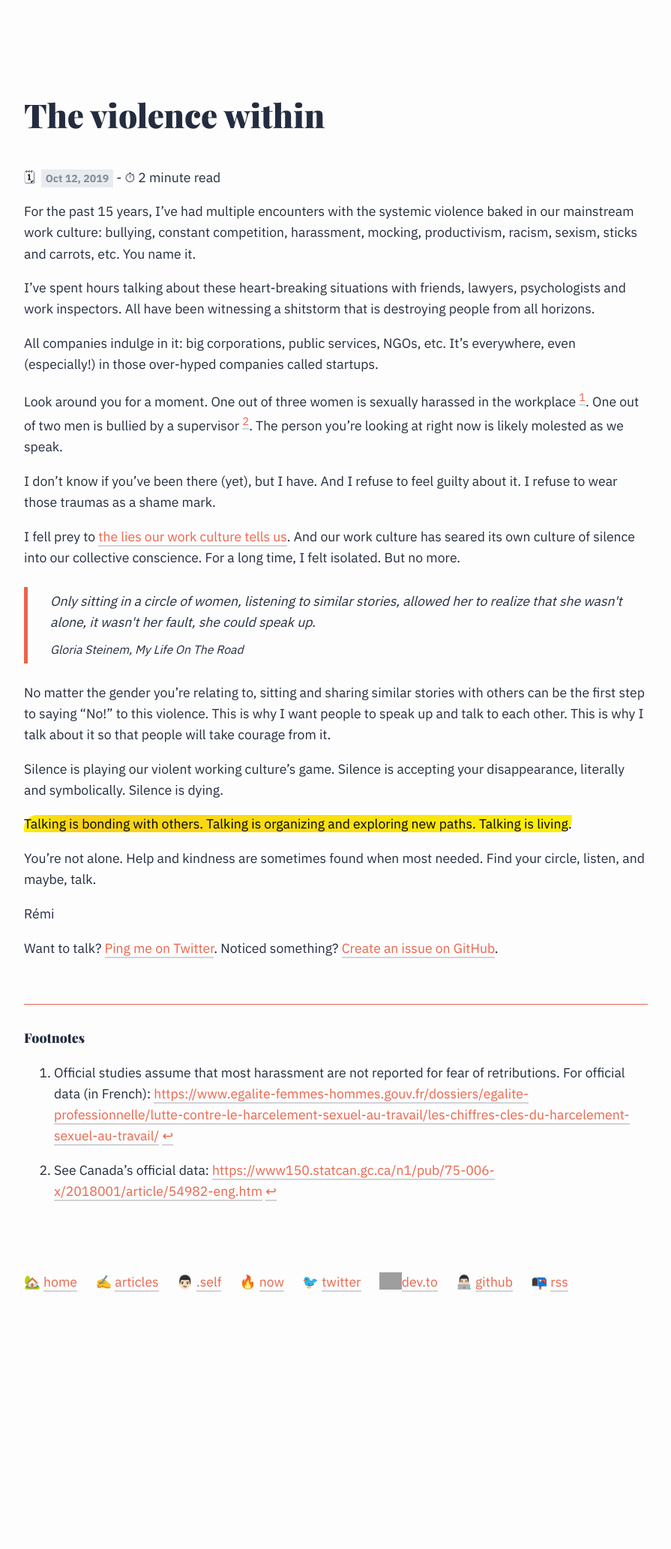
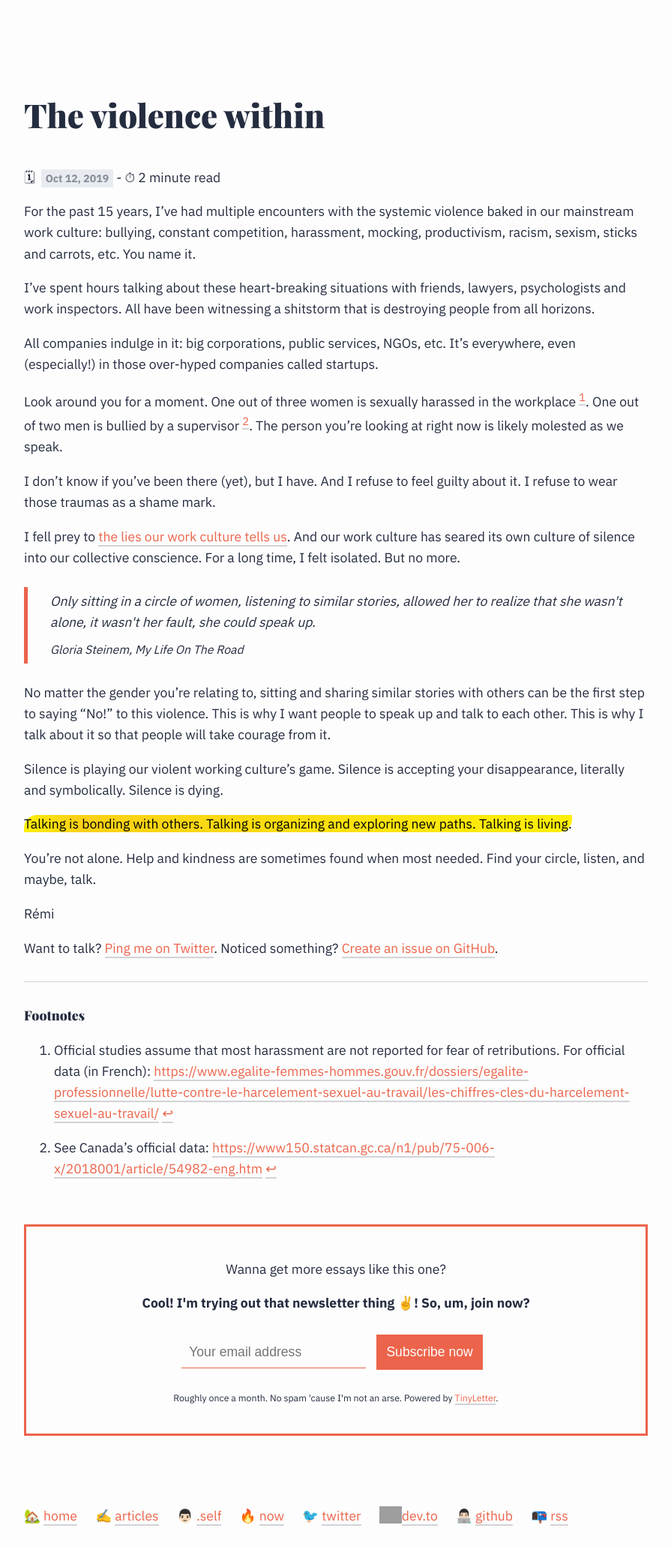
Before and after one commit to merciremi/remicodes, a Jekyll site: the page built from _posts/2019-10-12-the-violence-within.md, in a window 1280 px wide. Shown: the whole page at 75% size, without its empty margins (192-1087 px from the left). Built offline with Jekyll 4.4.1, drawn with Linux system fonts in a browser that asks for light colours; some web fonts are replaced; before the commit the page ends 1754 px from its top, so only the background shows below that; grey boxes are pictures that could not be loaded.

Commit message:
Add newsletter form

```diff
--- /dev/null
+++ b/_includes/newsletter.html
@@ -0,0 +1,16 @@
+<form class="newsletter-block"
+      action="https://tinyletter.com/merciremi"
+      method="post"
+      target="popupwindow"
+      onsubmit="window.open('https://tinyletter.com/merciremi', 'popupwindow', 'scrollbars=yes,width=800,height=600');return true">
+  <p>Wanna get more essays like this one?</p>
+  <p>
+    <strong>Cool! I'm trying out that newsletter thing ✌️! So, um, join now?</strong>
+  </p>
+  <p>
+    <input type="text" name="email" placeholder="Your email address" id="tlemail" />
+    <input type="submit" value="Subscribe now" id="tlsubmit" />
+  </p>
+  <input type="hidden" value="1" name="embed"/>
+  <p class="newsletter-credits">Roughly once a month. No spam 'cause I'm not an arse. Powered by <a href="https://tinyletter.com" target="_blank">TinyLetter</a>.</p>
+</form>
--- a/_layouts/post.html
+++ b/_layouts/post.html
@@ -22,4 +22,6 @@ layout: default
   </div>
 
   {{ content }}
+
+  {% include newsletter.html %}
 </article>
--- a/_sass/_base.scss
+++ b/_sass/_base.scss
@@ -13,6 +13,7 @@ $cite-font-size: 0.9em;
 $font-color: rgba(36, 44, 63, 1);
 $body-background-color: rgba(253, 253, 253, 1);
 $link-color: rgba(236, 100, 75, 1);
+$dark-link-color: rgba(189, 62, 40, 1);
 $transparent-link-color: rgba(236, 100, 75, 0.1);
 $opaque-background-color: rgba(232, 236, 241, 1);
 
--- a/_sass/_layout.scss
+++ b/_sass/_layout.scss
@@ -169,8 +169,8 @@ cite::selection {
     font-weight: bold;
   }
   padding-top: 30px;
-  margin-top: 60px;
-  border-top: 1px var(--link-color) solid;
+  margin-top: 30px;
+  border-top: 1px $dark-grey solid;
 }
 .highlight {
   border-radius: 1em 0 1em 0;
@@ -192,6 +192,34 @@ mark {
 }
 .inlined {
   display: inline-block;
+}
+.newsletter-block {
+  border: 3px solid $link-color;
+  text-align: center;
+  padding: 25px;
+  margin-top: 60px;
+  #tlemail {
+    padding: 10px 10px 10px 10px;
+    border: none;
+    border-bottom: 1px solid $link-color;
+    background-color: $body-background-color;
+    font-size: 1em;
+  }
+  #tlsubmit {
+    border-radius: 0;
+    border: none;
+    color: $body-background-color;
+    background-color: $link-color;
+    padding: 13px;
+    margin: 10px;
+    font-size: 1em;
+    &:hover {
+      background-color: $dark-link-color;
+    }
+  }
+  .newsletter-credits {
+    font-size: 0.7em;
+  }
 }
 .post-excerpt {
   margin: 50px 0px;
```
Also changed, not shown: _posts/2020-05-10-how-no-to-live-stream-your-life.md (+2 -2 lines).
